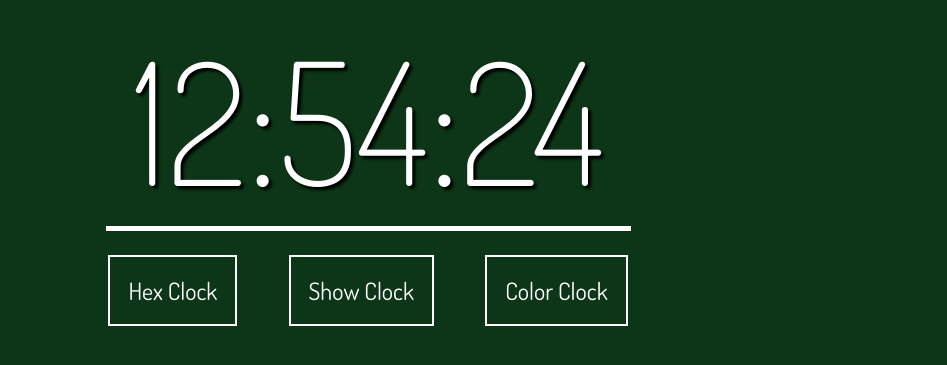
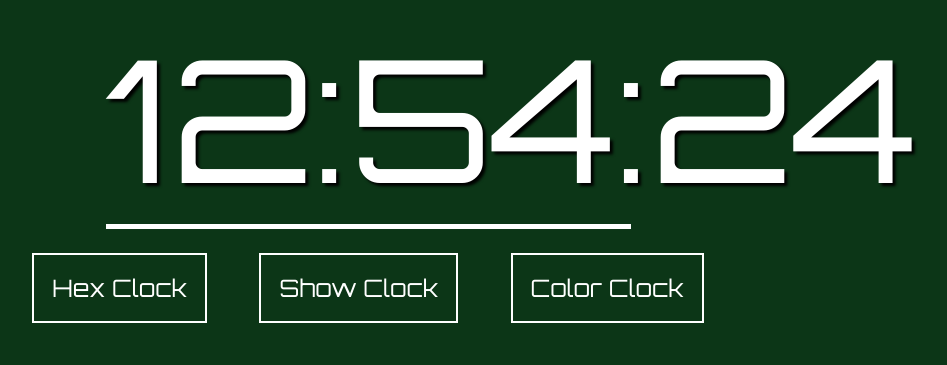
Before and after one commit to combs-justin-m/Color-Clock, a plain HTML site: page index.html in a window 1280 px wide. Shown: the part 115-480 px from the top of the page, without its empty margins (272-1219 px from the left). Drawn offline with Linux system fonts and the light colour scheme.

Commit message:
new font

```diff
--- a/index.html
+++ b/index.html
@@ -2,8 +2,8 @@
 <html lang="en">
 <head>
   <meta charset="UTF-8">
-  <link href='http://fonts.googleapis.com/css?family=Dosis:200,400' rel='stylesheet' type='text/css'>
-  <link rel="stylesheet" href="main.css">
+<link href='http://fonts.googleapis.com/css?family=Orbitron' rel='stylesheet' type='text/css'>
+<link rel="stylesheet" href="main.css">
   <title>HEX Color Clock</title>
 </head>
 <body>
--- a/main.css
+++ b/main.css
@@ -1,7 +1,7 @@
 body {
   background: black;
   transition: background-color 0.5s ease;
-  font-family: 'Dosis', sans-serif;
+  font-family: 'Orbitron', sans-serif;
   font-weight: 200;
 }
 
@@ -20,7 +20,7 @@ section {
 }
 
 button {
-  font-family: 'Dosis', sans-serif;
+  font-family: 'Orbitron', sans-serif;
   font-weight: 400;
   padding: 18px;
   background: transparent;
```
